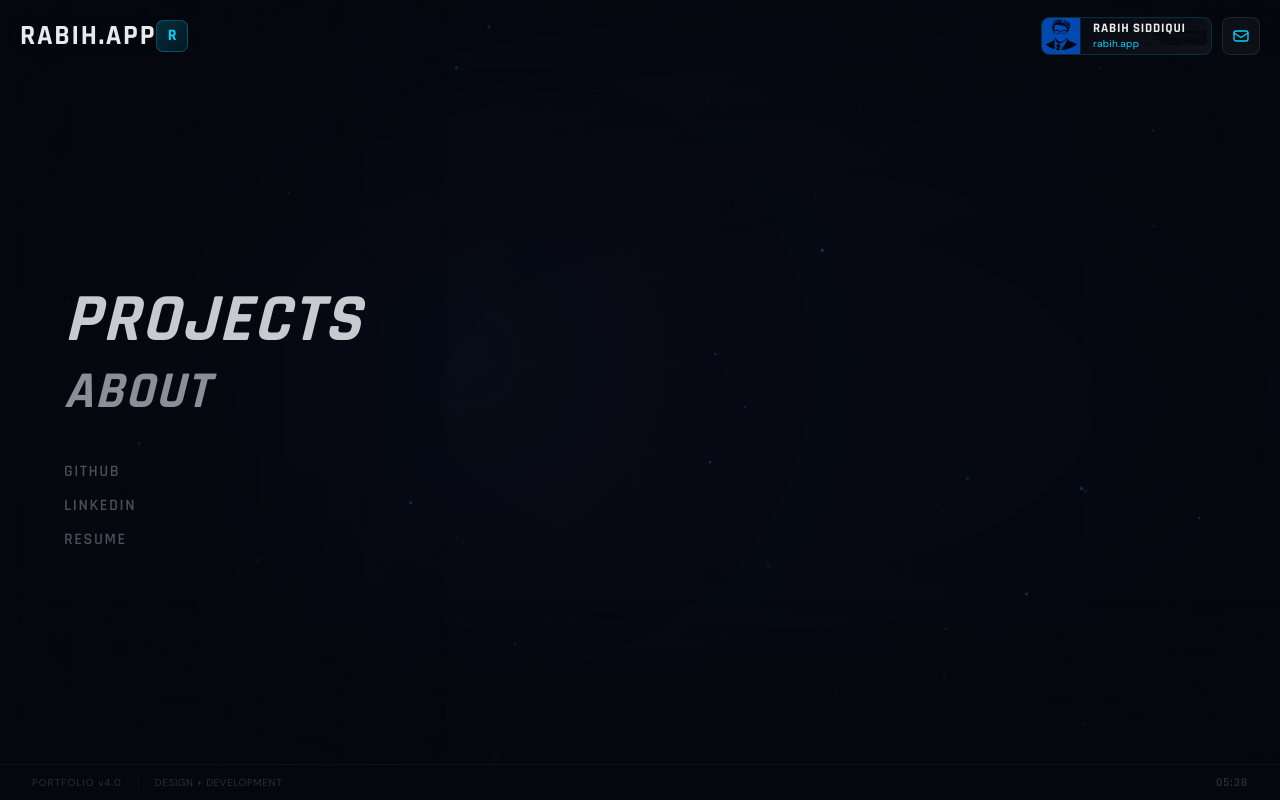
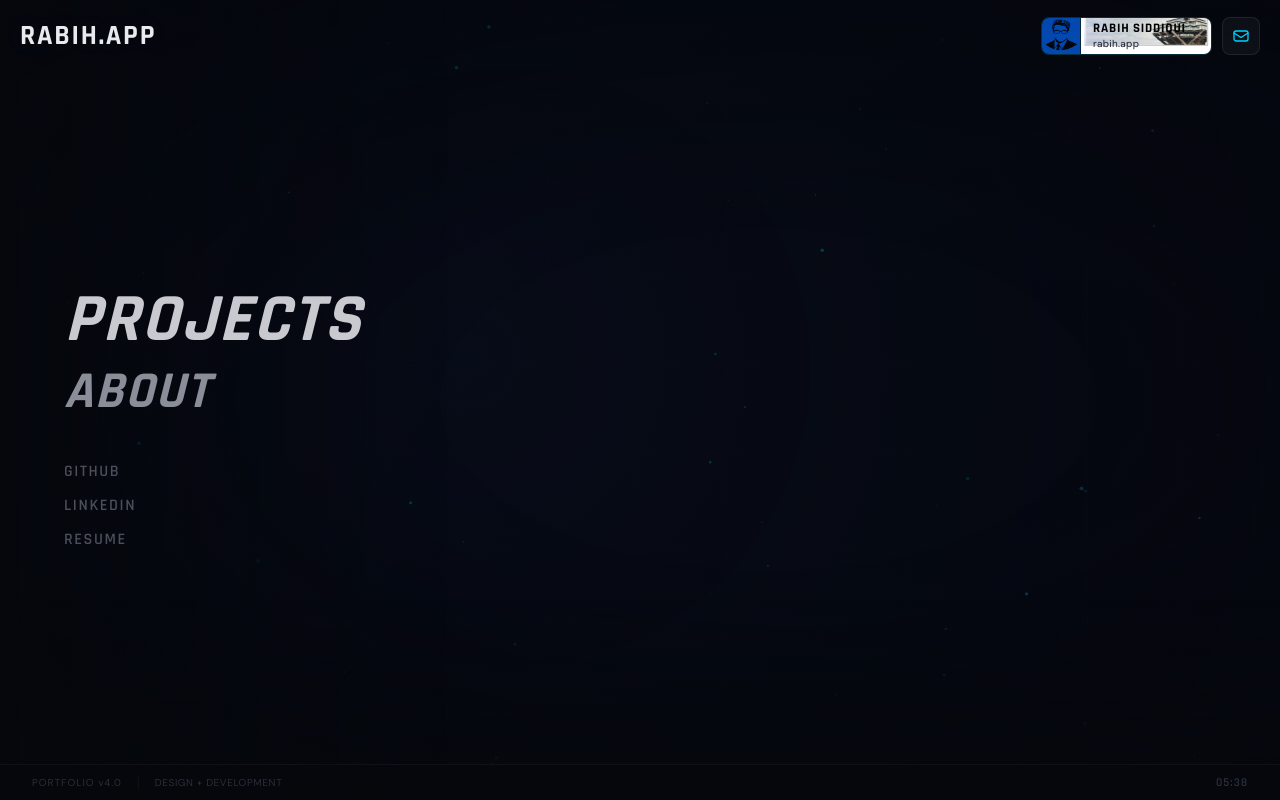
Before and after one commit to rabihzsiddiqui/rabihs-redesigned-portfolio, a Next.js app: page / in a window 1280 px wide. Built offline with nearby package versions, Linux system fonts and the light colour scheme.

Commit message:
Remove R monogram from nav, fix Geisel background visibility and text color

```diff
--- a/components/layout/Header.tsx
+++ b/components/layout/Header.tsx
@@ -92,15 +92,6 @@ function ProfileCorner() {
               backgroundImage: "url('/Geisel.png')",
               backgroundSize: "cover",
               backgroundPosition: "center 60%",
-              opacity: 0.12,
-            }}
-          />
-          {/* Dark overlay */}
-          <div
-            style={{
-              position: "absolute",
-              inset: 0,
-              background: "linear-gradient(90deg, rgba(6,8,16,0.85) 0%, rgba(6,8,16,0.6) 100%)",
             }}
           />
           {/* Text */}
@@ -120,7 +111,7 @@ function ProfileCorner() {
                 fontFamily: "var(--font-rajdhani)",
                 fontWeight: 700,
                 fontSize: 13,
-                color: "#e8eaed",
+                color: "#000",
                 letterSpacing: "0.06em",
                 lineHeight: 1.2,
                 whiteSpace: "nowrap",
@@ -132,7 +123,7 @@ function ProfileCorner() {
               style={{
                 fontFamily: "var(--font-dm-sans)",
                 fontSize: 10,
-                color: "#00d4ff",
+                color: "#1a1a2e",
                 letterSpacing: "0.03em",
               }}
             >
@@ -246,11 +237,8 @@ export default function Header() {
         style={{ textDecoration: "none", display: "flex", alignItems: "center" }}
       >
         {isHome ? (
-          // Main route: large wordmark on desktop, R badge on mobile
-          <>
-            {/* Desktop wordmark */}
+          // Main route: wordmark at all screen sizes
           <span
-              className="hidden sm:inline"
             style={{
               fontFamily: "var(--font-rajdhani)",
               fontWeight: 700,
@@ -263,28 +251,6 @@ export default function Header() {
           >
             RABIH.APP
           </span>
-            {/* Mobile monogram */}
-            <div
-              className="sm:hidden"
-              aria-hidden="true"
-              style={{
-                width: 32,
-                height: 32,
-                borderRadius: 7,
-                background: "linear-gradient(135deg, rgba(0,212,255,0.2), rgba(0,212,255,0.08))",
-                border: "1px solid rgba(0,212,255,0.25)",
-                display: "flex",
-                alignItems: "center",
-                justifyContent: "center",
-                fontFamily: "var(--font-rajdhani)",
-                fontWeight: 700,
-                fontSize: 16,
-                color: "#00d4ff",
-              }}
-            >
-              R
-            </div>
-          </>
         ) : (
           // Sub-routes: muted wordmark only
           <span
```
Lines whose indentation alone changed are shown as unchanged.
